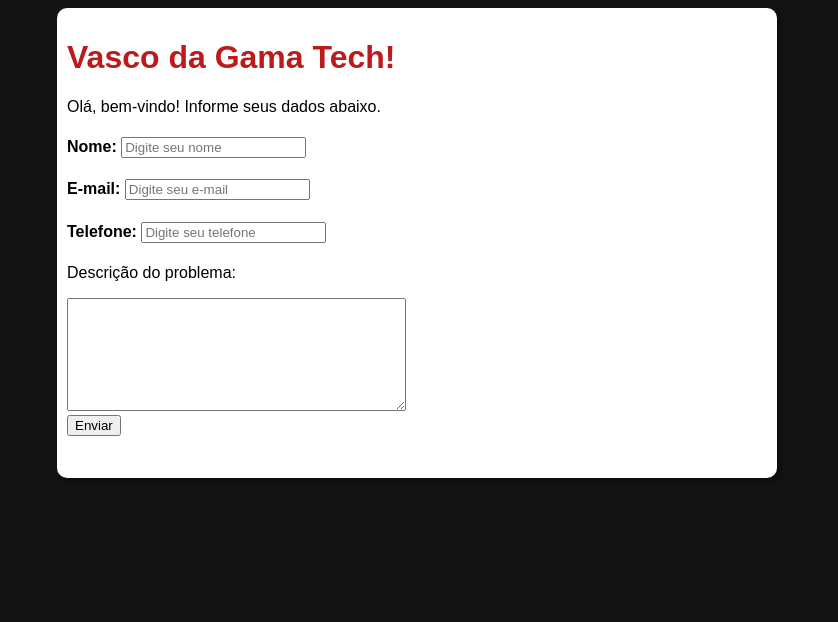
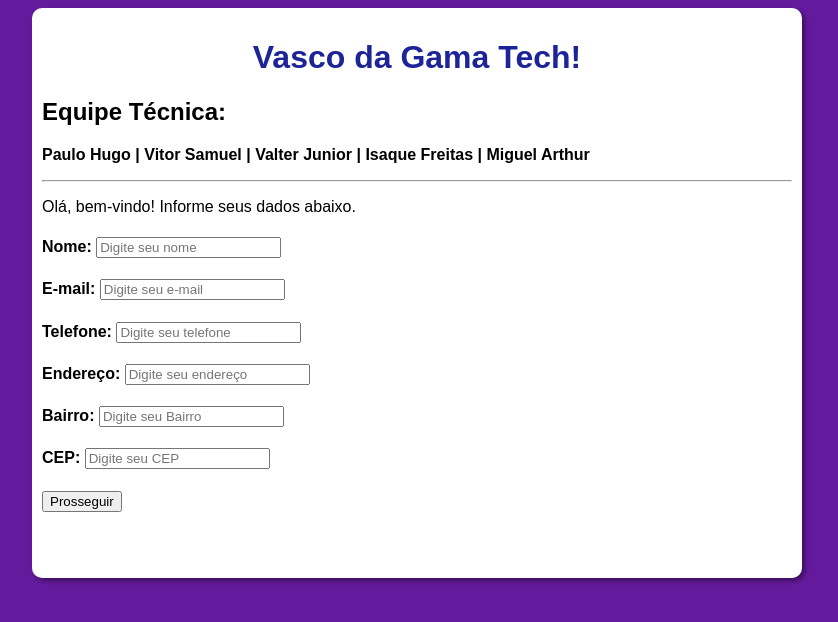
Before and after one commit to santiagohugo/form-assistencia, a plain HTML site: page index.html in a window 1280 px wide. Shown: the whole page, without its empty margins (223-1061 px from the left). Drawn offline with Linux system fonts and the light colour scheme.

Commit message:
atualizações dia 09/02

```diff
--- a/estilos/style.css
+++ b/estilos/style.css
@@ -6,13 +6,13 @@
  }
 
  body {
-     background-color: rgba(0, 0, 0, 0.925)
+     background-color: rgb(100, 26, 156)
  }
-
+ /* (100, 26, 156) */
  main {
      background-color: rgb(255, 255, 255);
-     height: 450px;
-     width: 700px;
+     height: 550px;
+     width: 750px;
      margin: auto;
      padding: 10px;
      box-shadow: 3px 3px 5px rgba(0, 0, 0, 0.404);
@@ -20,7 +20,8 @@
  }
 
  h1 {
-     color:rgb(189, 27, 27)
+     color:rgb(28, 36, 151);
+     text-align: center;
  }
 
  textarea {
@@ -28,6 +29,10 @@
      height: 8em;
  }
 
-/* form input[type="submit"] {
+ input [type="text"] {
+    width: 15em;
+ }
+
+ /* form input[type="submit"] {
 
  } */
--- a/index.html
+++ b/index.html
@@ -10,8 +10,13 @@
 <body>
     <main>
         <h1> Vasco da Gama Tech! </h1>
+            <h2>Equipe Técnica:</h2>
+            <p><b>Paulo Hugo | Vitor Samuel | Valter Junior | Isaque Freitas | Miguel Arthur</b></p>
+            <hr>
+
             <p>Olá, bem-vindo! Informe seus dados abaixo.</p>
         <form action="">
+
             <div>
                 <h4>Nome:
                 <input type="text" placeholder="Digite seu nome" name="nome">
@@ -27,12 +32,27 @@
                 <input type="text" placeholder="Digite seu telefone" name="tel">
             </div>
 
-            <p>Descrição do problema:</p>
+            <div>
+                <h4>Endereço:
+                <input type="text" placeholder="Digite seu endereço" name="endereço">
+            </div>
+
+            <div>
+                <h4>Bairro:
+                <input type="text" placeholder="Digite seu Bairro" name="bairro">
+            </div>
+
+            <div>
+                <h4>CEP:
+                <input type="text" placeholder="Digite seu CEP" name="CEP">
+            </div>
+
+            <!-- <p>Descrição do problema:</p>
             <textarea name="Informe aqui o seu problema para que nós possamos resolver da melhor forma o possível"></textarea>
-            </br>
+            </br> -->
         </form>
 
-        <a href="enviar.html"><input type="submit" value="Enviar"></a>
+        <a href="enviar.html"><input type="submit" value="Prosseguir"></a>
     </main>
 </body>
 </html>
```
